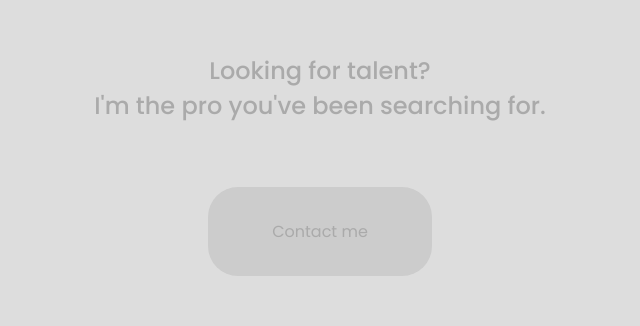
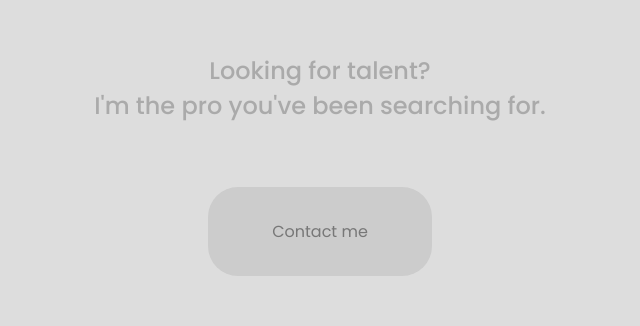
Before and after one commit to olowojude/Portfolio--V2-, a website built with Vite: page index.html in a window 1280 px wide. Shown: the part 4936-5262 px from the top of the page, 320-960 px from the left. Built offline with nearby package versions, Linux system fonts and the light colour scheme.

Commit message:
Fix: fix text bug on contact button

```diff
--- a/src/sass/main.scss
+++ b/src/sass/main.scss
@@ -664,10 +664,12 @@ a {
         display: block;
         padding: 2em 4em;
         width: fit-content;
+        font-size: 1em;
         border-radius: 30px;
         margin: 4em auto;
         background-color: #cccccc;
         transition: .5s;
+        color: #777777;
 
         &:hover {
             transform: scale(0.90);
```
Also changed, not shown: styles/main.css, 1 other file.
